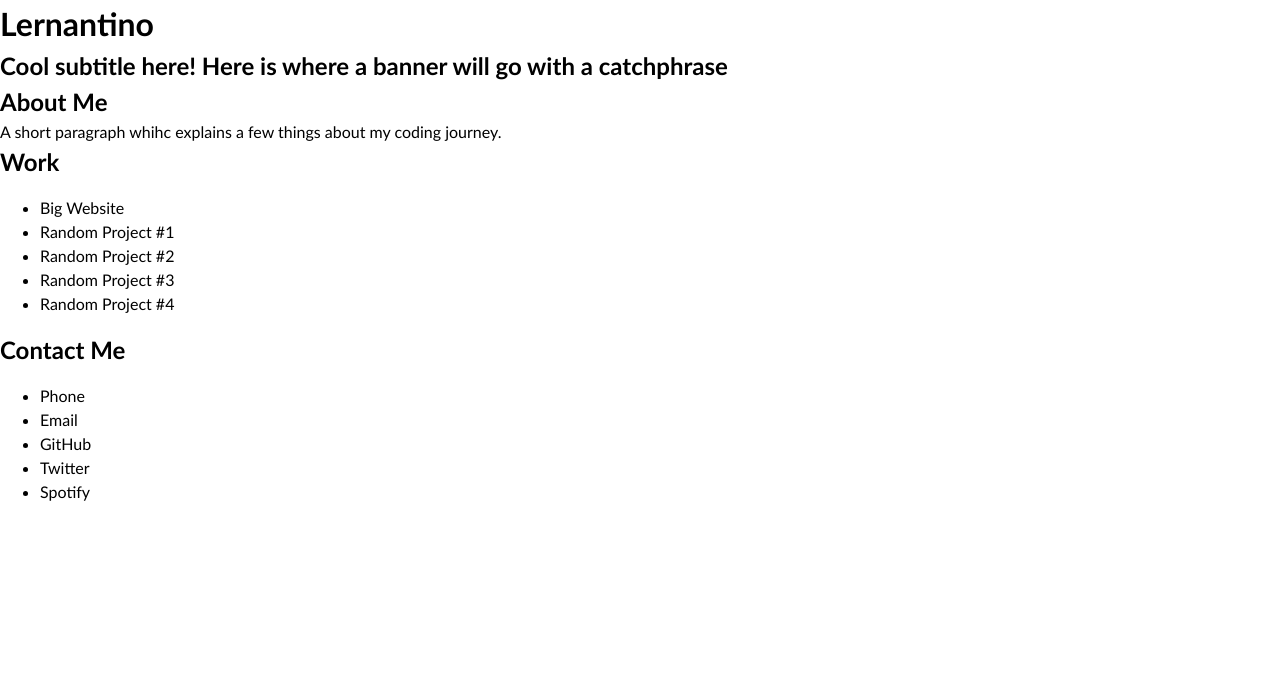
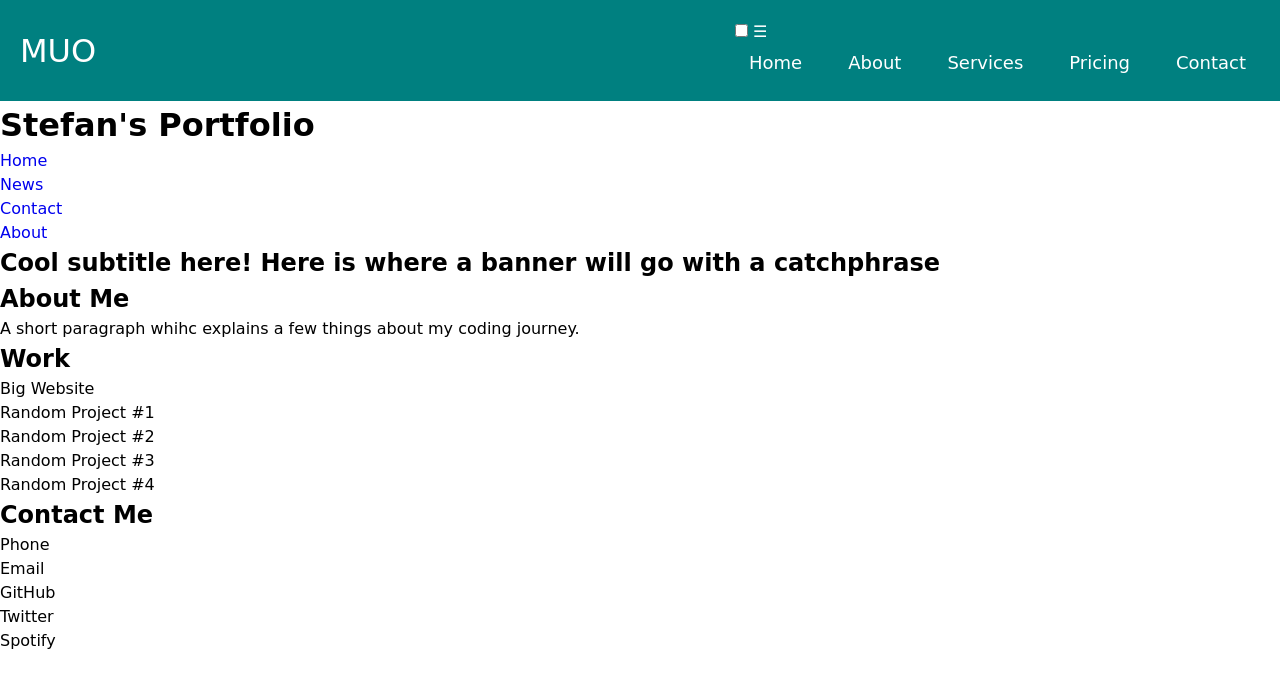
Before and after one commit to whydidIchoosephysics/challenge-week2, a plain HTML site: page index.html in a window 1280 px wide. Drawn offline with Linux system fonts and the light colour scheme; files that its build step writes are made by us from their sources.

Commit message:
Made some code for the navigation bar

```diff
--- a/index.html
+++ b/index.html
@@ -5,15 +5,52 @@
   <meta charset="UTF-8">
   <meta name="viewport" content="width=device-width, initial-scale=1.0">
   <meta http-equiv="X-UA-Compatible" content="ie=edge">
-  <title>Lernantino // Web Developer</title>
-  <link rel="stylesheet" href="./assets/css/style.css" />
+  <title>Stefan's Portfolio</title>
+  <link rel="stylesheet" href="starter/css/style.css" />
 </head>
 
 <body>
 
-  <!-- main logo / nav -->
+
+  <nav class="navbar">
+    <!-- LOGO -->
+    <div class="logo">MUO</div>
+      <!-- NAVIGATION MENU -->
+    <ul class="nav-links">
+      <!-- USING CHECKBOX HACK -->
+      <input type="checkbox" id="checkbox_toggle" />
+      <label for="checkbox_toggle" class="hamburger">&#9776;</label>
+      <!-- NAVIGATION MENUS -->
+      <div class="menu">
+        <li><a href="/">Home</a></li>
+        <li><a href="/">About</a></li>
+        <li class="services">
+          <a href="/">Services</a>
+          <!-- DROPDOWN MENU -->
+          <ul class="dropdown">
+            <li><a href="/">Dropdown 1 </a></li>
+            <li><a href="/">Dropdown 2</a></li>
+            <li><a href="/">Dropdown 2</a></li>
+            <li><a href="/">Dropdown 3</a></li>
+            <li><a href="/">Dropdown 4</a></li>
+          </ul>
+        </li>
+        <li><a href="/">Pricing</a></li>
+        <li><a href="/">Contact</a></li>
+        </div>
+    </ul>
+  </nav>
+
+        <!-- main logo / nav -->
   <header>
-    <h1>Lernantino</h1>
+    <h1>Stefan's Portfolio</h1>
+
+    <ul>
+      <li><a href="default.asp">Home</a></li>
+      <li><a href="news.asp">News</a></li>
+      <li><a href="contact.asp">Contact</a></li>
+      <li><a href="about.asp">About</a></li>
+    </ul>
 
 
     <nav>
--- a/starter/css/style.css
+++ b/starter/css/style.css
@@ -22,6 +22,95 @@ p {
   margin: 0;
 }
 
+/* UTILITIES */
+* {
+    margin: 0;
+    padding: 0;
+    box-sizing: border-box;
+  }
+
+  body {
+    font-family: cursive;
+    }
+
+  a {
+    text-decoration: none;
+    }
+
+  li {
+    list-style: none;
+    }
+
+
+/* NAVBAR STYLING STARTS */
+
+.navbar {
+    display: flex;
+    align-items: center;
+    justify-content: space-between;
+    padding: 20px;
+    background-color: teal;
+    color: #fff;
+    }
+
+.nav-links a {
+    color: #fff;
+    }
+
+  /* LOGO */
+.logo {
+   font-size: 32px;
+  }
+
+/* NAVBAR MENU */
+.menu {
+    display: flex;
+    gap: 1em;
+    font-size: 18px;
+    }
+
+.menu li:hover {
+    background-color: #4c9e9e;
+    border-radius: 5px;
+    transition: 0.3s ease;
+    }
+
+.menu li {
+    padding: 5px 14px;
+    }
+
+  /* DROPDOWN MENU */
+
+.services {
+    position: relative;
+    }
+
+.dropdown {
+    background-color: rgb(1, 139, 139);
+    padding: 1em 0;
+    position: absolute; /*WITH RESPECT TO PARENT*/
+    display: none;
+    border-radius: 8px;
+    top: 35px;
+    }
+
+.dropdown li + li {
+    margin-top: 10px;
+    }
+
+.dropdown li {
+    padding: 0.5em 1em;
+    width: 8em;
+    text-align: center;
+    }
+
+.dropdown li:hover {
+    background-color: #4c9e9e;
+    }
+
+.services:hover .dropdown {
+    display: block;
+    }
 
 
 
```
